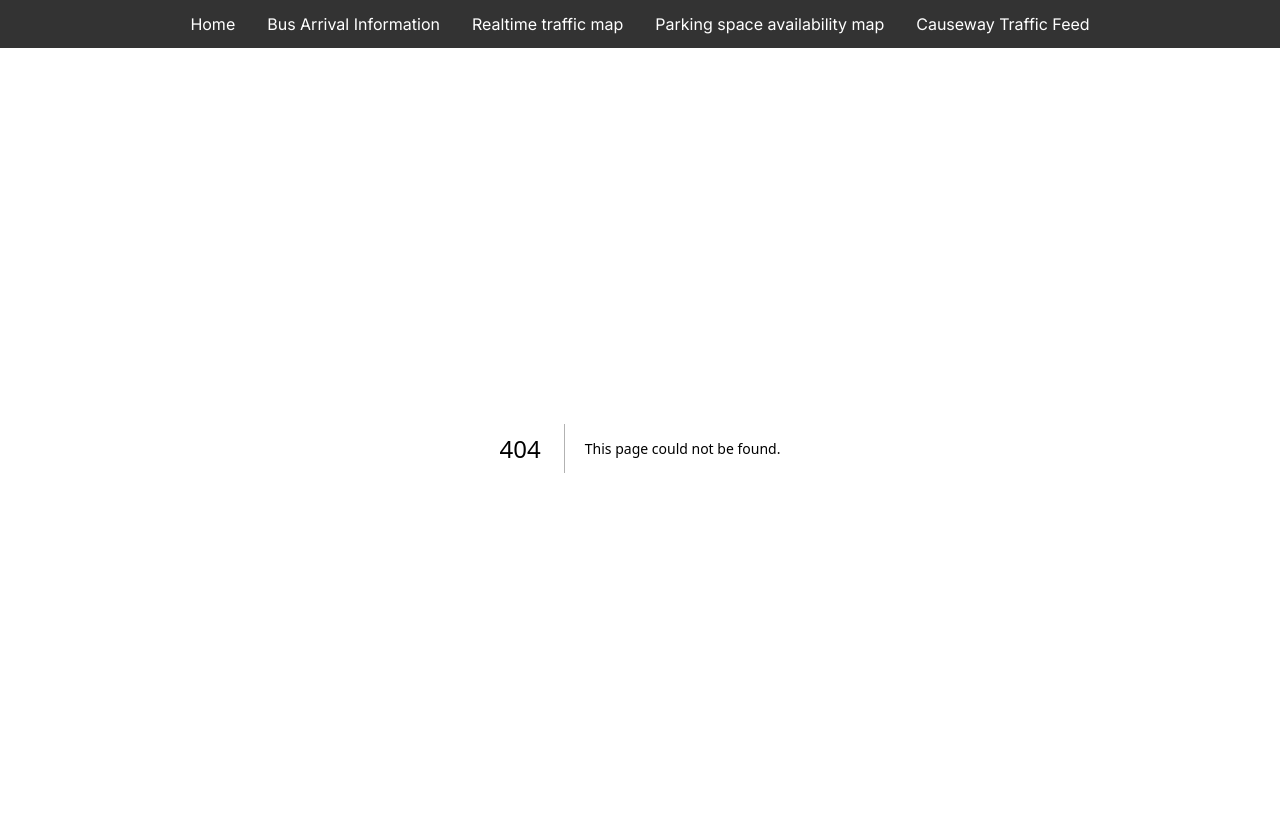
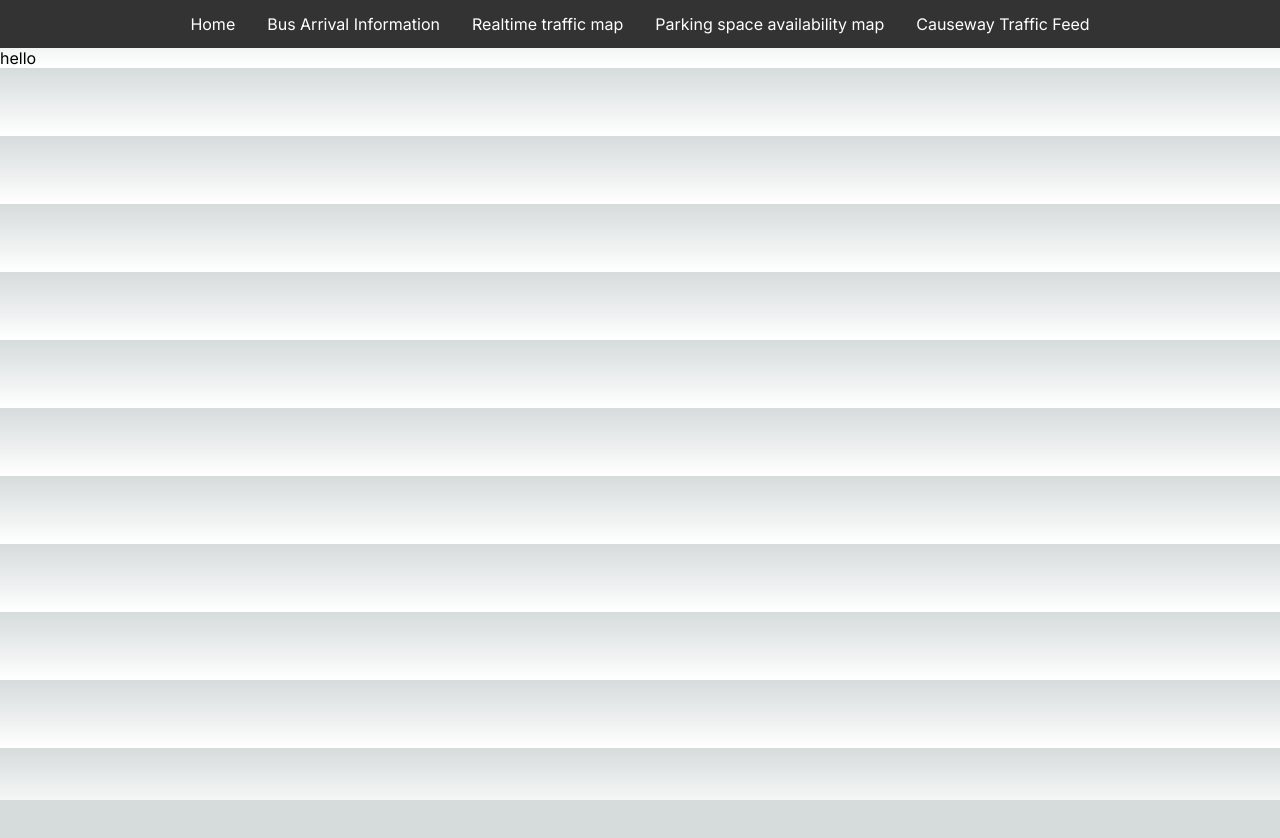
Before and after one commit to potteddonut/css-transport, a Next.js app in the folder css-transport/: page /arrivals in a window 1280 px wide. Before the commit this address had no page. Shown: the top 838 px of the page. After the commit the page ends 800 px from the top, so only its background shows below. Built offline with nearby package versions, Linux system fonts and the light colour scheme.

Commit message:
Init arrivals page

```diff
--- /dev/null
+++ b/css-transport/src/app/arrivals/page.jsx
@@ -0,0 +1,5 @@
+export default function Arrivals() {
+    return (
+        <p>hello</p>
+    )
+}
--- a/css-transport/src/app/ui/Navbar.jsx
+++ b/css-transport/src/app/ui/Navbar.jsx
@@ -5,7 +5,7 @@ export default function Navbar() {
     return (
         <nav className={styles.navbar}>
             <Link className={styles.navitem} href="/">Home</Link>
-            <Link className={styles.navitem} href="/">Bus Arrival Information</Link>
+            <Link className={styles.navitem} href="./arrivals">Bus Arrival Information</Link>
             <Link className={styles.navitem} href="/">Realtime traffic map</Link>
             <Link className={styles.navitem} href="/">Parking space availability map</Link>
             <Link className={styles.navitem} href="./causeway">Causeway Traffic Feed</Link>
```
